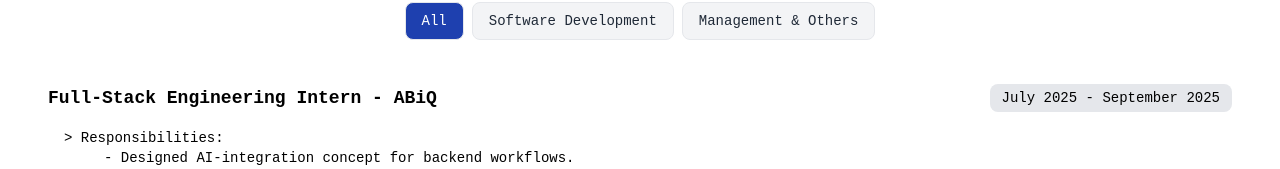
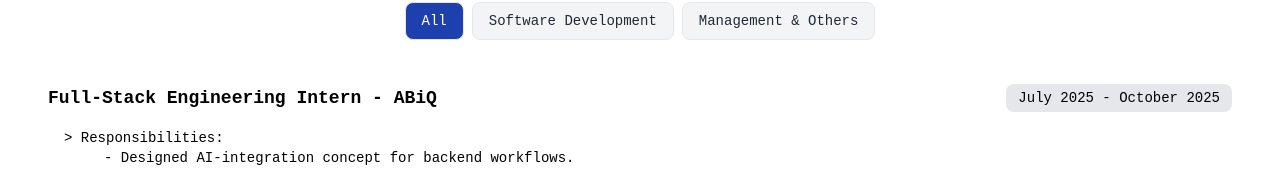
Before and after one commit to 9117KET/my-portfolio, a React (Vite) app: page /experience in a window 1280 px wide. Shown: the part 366-535 px from the top of the page. Built offline with nearby package versions, Linux system fonts and the light colour scheme.

Commit message:
updated the job experience section

```diff
--- a/src/data/experience.ts
+++ b/src/data/experience.ts
@@ -5,7 +5,7 @@ export const experience = [
     role: "Full-Stack Engineering Intern",
     company: "ABiQ",
     location: "Remote, Dubai",
-    duration: "July 2025 - September 2025",
+    duration: "July 2025 - October 2025",
     category: "Software Development",
     responsibilities: [
       "Designed AI-integration concept for backend workflows.",
```
